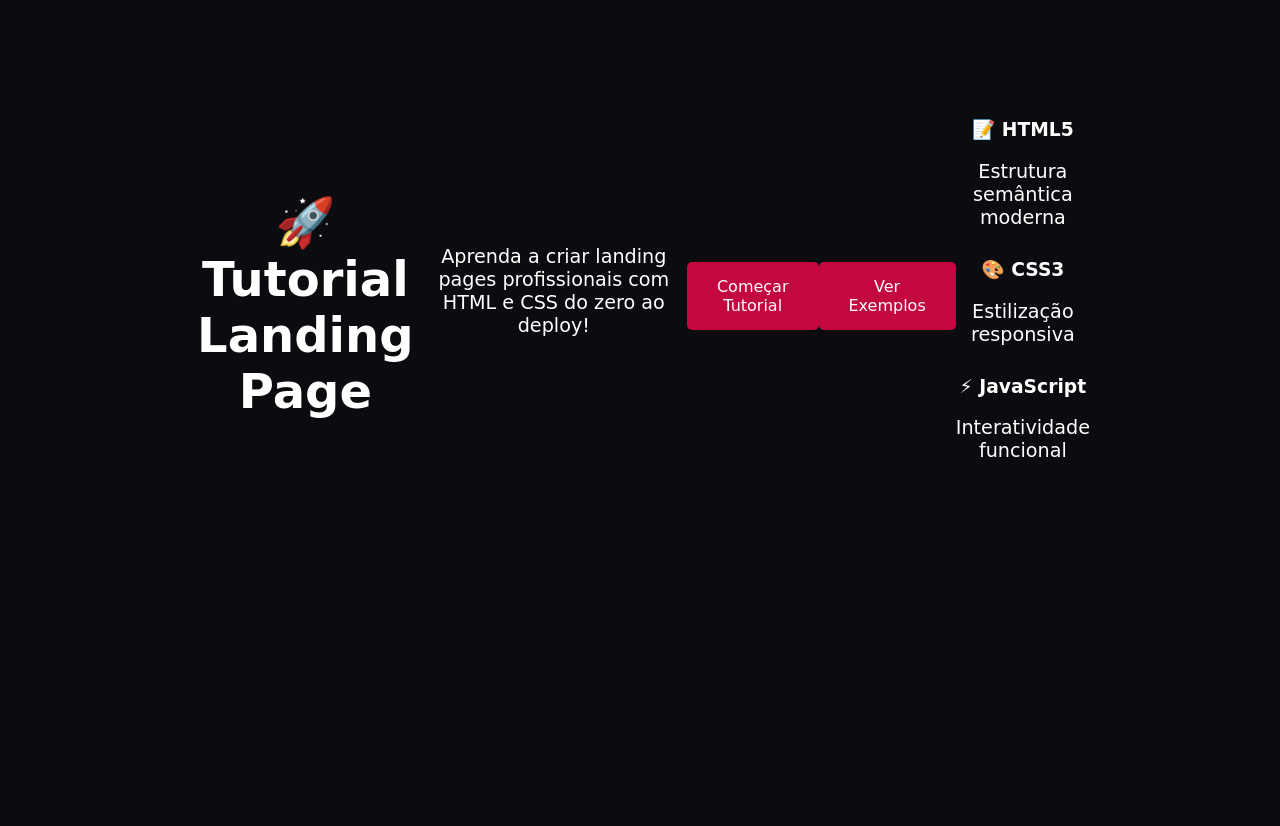
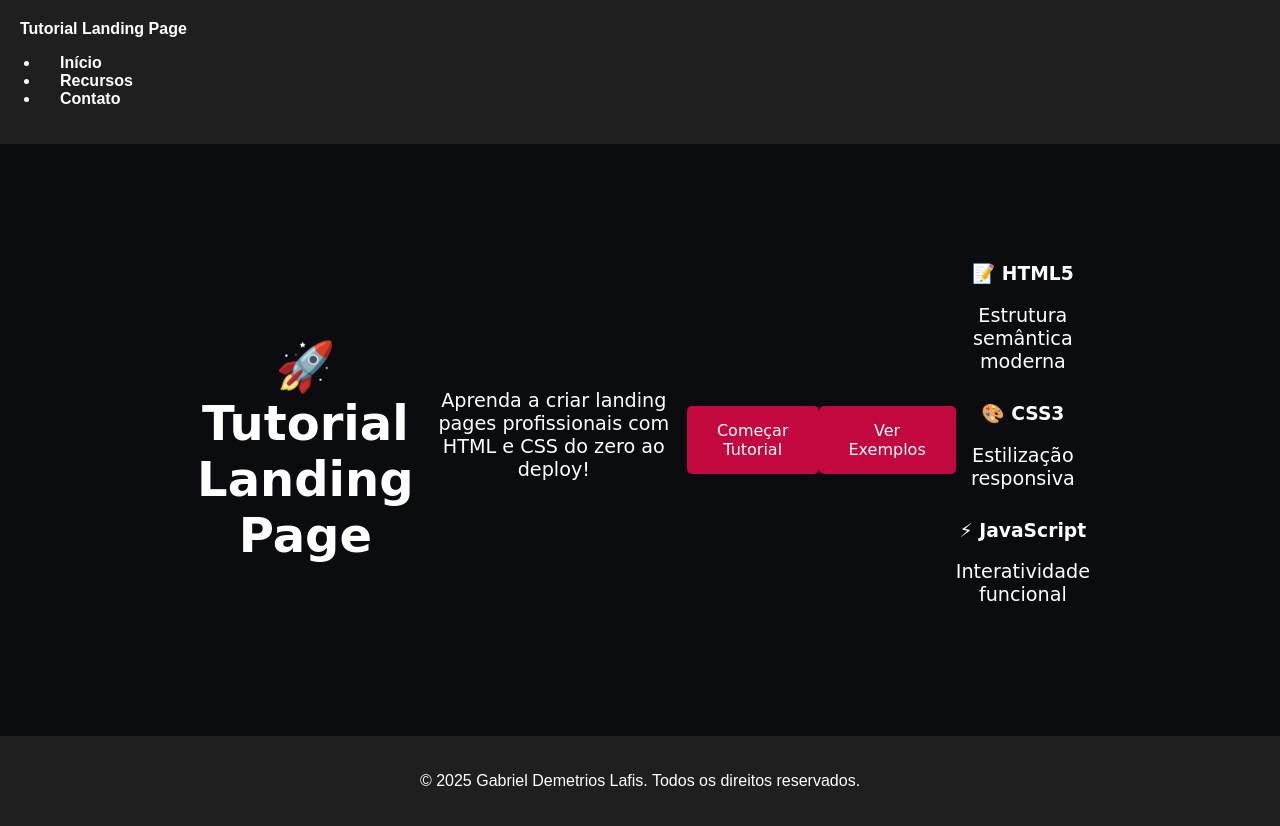
Before and after one commit to galafis/-Criando-sua-Primeira-Landing-Page-com-HTML-e-CSS, a plain HTML site: page index.html in a window 1280 px wide. Before the commit the page ends 800 px from the top, so only its background shows below. Drawn offline with Linux system fonts and the light colour scheme.

Commit message:
feat: Adição de cabeçalho e rodapé e consolidação de estilos CSS para melhoria da estrutura e design.

```diff
--- a/index.html
+++ b/index.html
@@ -7,6 +7,17 @@
     <link rel="stylesheet" href="style.css">
 </head>
 <body>
+    <header>
+        <nav>
+            <a href="#" class="logo">Tutorial Landing Page</a>
+            <ul>
+                <li><a href="#">Início</a></li>
+                <li><a href="#">Recursos</a></li>
+                <li><a href="#">Contato</a></li>
+            </ul>
+        </nav>
+    </header>
+    <main>
         <section class="hero">
             <div class="container">
                 <h1>🚀 Tutorial Landing Page</h1>
@@ -29,6 +40,10 @@
                 </div>
             </div>
         </section>
+    </main>
+    <footer>
+        <p>&copy; 2025 Gabriel Demetrios Lafis. Todos os direitos reservados.</p>
+    </footer>
     <script>console.log("Tutorial carregado!");</script>
 </body>
 </html>
```
Lines whose indentation alone changed are shown as unchanged.
